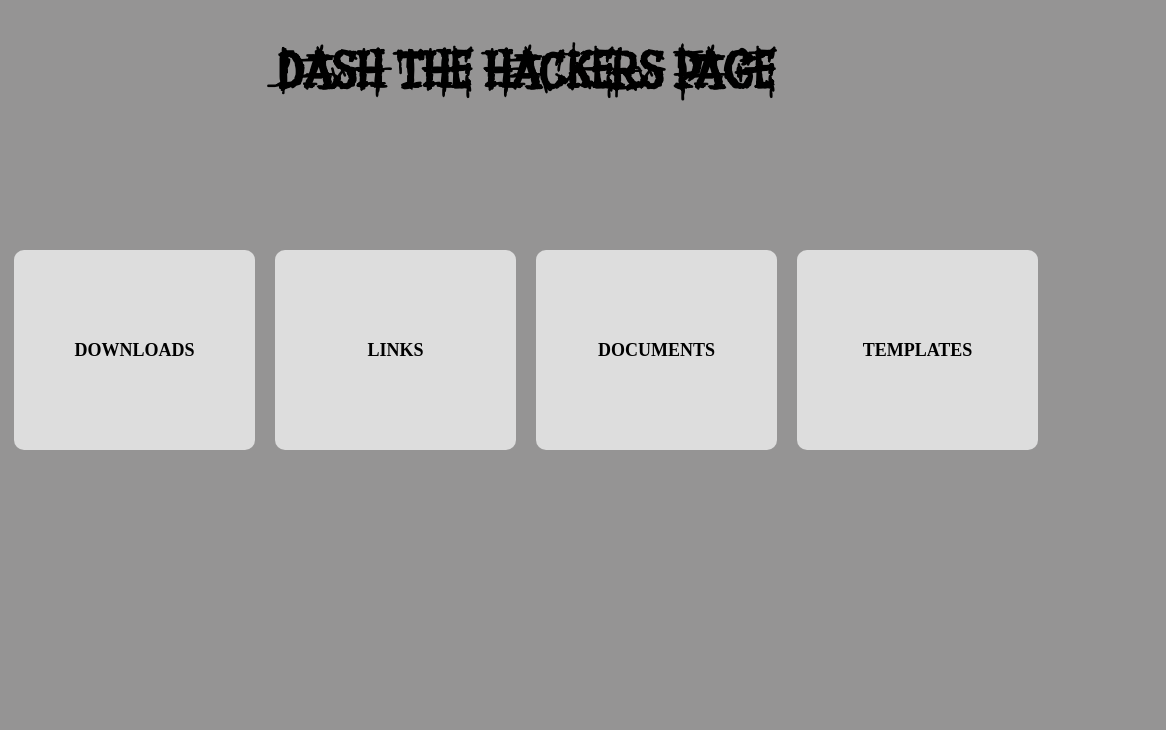
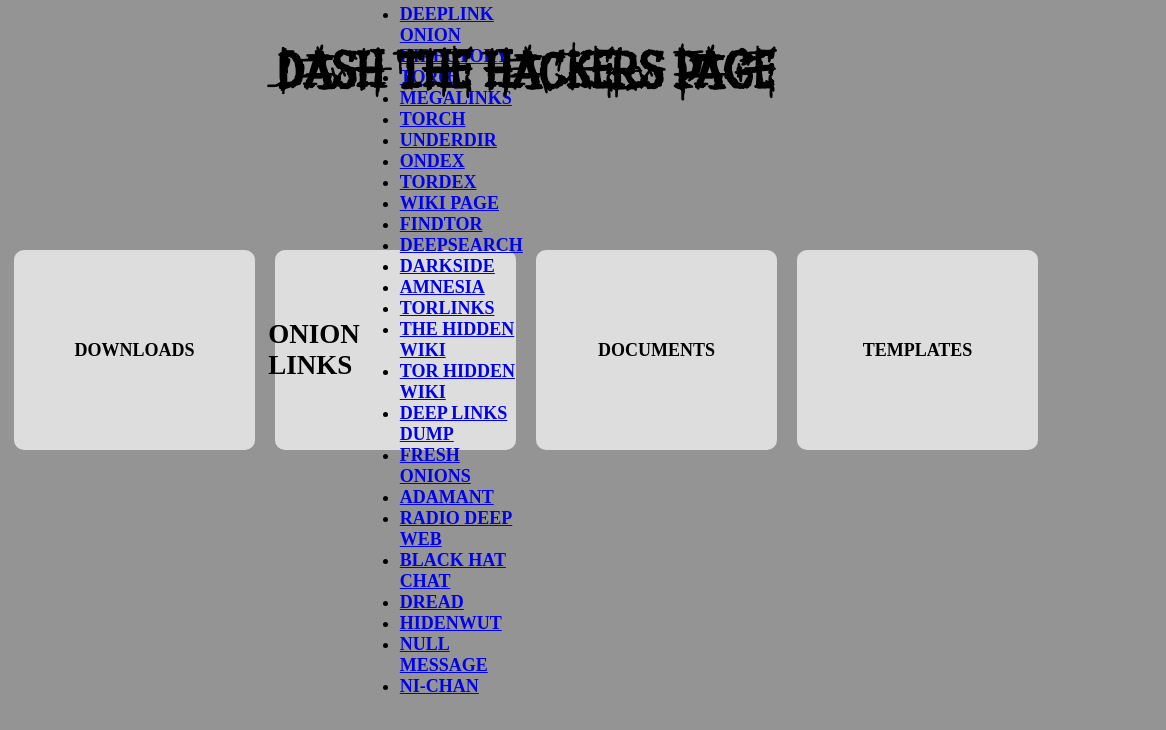
Before and after one commit to dashthehacker/dashthehacker-tor-mode, a plain HTML site: page index.html in a window 1280 px wide. Shown: the full height of the page, 114-1280 px from the left. Drawn offline with Linux system fonts and the light colour scheme.

Commit message:
add links to the document

```diff
--- a/index.html
+++ b/index.html
@@ -15,7 +15,35 @@
         </div>
         <div class="container">
             <div id="downloads">Downloads</div>
-            <div id="links">Links</div>
+            <div id="links">
+                <h2>Onion Links</h2>
+                <ul>
+                    <li><a href="http://deeeepv4bfndyatwkdzeciebqcwwlvgqa6mofdtsvwpon4elfut7lfqd.onion/" target="_blank">DeepLink Onion Directory</a></li>
+                    <li><a href="http://tor66sewebgixwhcqfnp5inzp5x5uohhdy3kvtnyfxc2e5mxiuh34iid.onion/" target="_blank">Tor66</a></li>
+                    <li><a href="http://megaligvlxvyg2qakftplhghbzxatfgawpta5cvafoxfcoxlthofxzid.onion/" target="_blank">MegaLinks</a></li>
+                    <li><a href="http://xmh57jrknzkhv6y3ls3ubitzfqnkrwxhopf5aygthi7d6rplyvk3noyd.onion" target="_blank">Torch</a></li>
+                    <li><a href="http://underdiriled6lvdfgiw4e5urfofuslnz7ewictzf76h4qb73fxbsxad.onion/" target="_blank">UnderDir</a></li>
+                    <li><a href="http://ondexcylxxxq6vcc62l3r2m6rypohvvymsvqeadhln5mjo73pf6ksjad.onion/" target="_blank">Ondex</a></li>
+                    <li><a href="http://tordexu73joywapk2txdr54jed4imqledpcvcuf75qsas2gwdgksvnyd.onion/" target="_blank">Tordex</a></li>
+                    <li><a href="http://uquroyobsaquslaunwkz6bmc3wutpzvwe7mv62xeq64645a57bugnsyd.onion/" target="_blank">Wiki page</a></li>
+                    <li><a href="http://findtorroveq5wdnipkaojfpqulxnkhblymc7aramjzajcvpptd4rjqd.onion/" target="_blank">FindTor</a></li>
+                    <li><a href="http://search7tdrcvri22rieiwgi5g46qnwsesvnubqav2xakhezv4hjzkkad.onion/" target="_blank">DEEPSearch</a></li>
+                    <li><a href="http://darksid3f3ggicny772rvdmrcgfbtixsyjpdgm6unh5qci6r24ukg4qd.onion/" target="_blank">DarkSide</a></li>
+                    <li><a href="http://amnesia7u5odx5xbwtpnqk3edybgud5bmiagu75bnqx2crntw5kry7ad.onion/" target="_blank">Amnesia</a></li>
+                    <li><a href="http://torlinkkusoacyikgxsdcqb2ewmqgwsxno7r7enznf4g2ozhpevnsryd.onion/" target="_blank">TorLinks</a></li>
+                    <li><a href="http://wikiieelwnr2qg477dqmciid2c67vo5gwr7sm2ph7443ukvj5xl3szyd.onion/" target="_blank">The Hidden Wiki</a></li>
+                    <li><a href="http://wikiiinwxf6xeb5mhiztmwxvf3mv7spijedoba6fjx7bjm4tggggipad.onion/" target="_blank">Tor Hidden Wiki</a></li>
+                    <li><a href="http://deepduaixpctg22p6sv2vzf7vg5ywukq7wkornh4dmobzo4543bqsgyd.onion/" target="_blank">Deep links dump</a></li>
+                    <li><a href="http://freshqfv3bjsc4bz7ajhbvchdtwijyyz5kvlbibokjieazjeyknhhdid.onion/" target="_blank">Fresh onions</a></li>
+                    <li><a href="http://adamant6457join2rxdkr2y7iqatar7n4n72lordxeknj435i4cjhpyd.onion/" target="_blank">ADAMANT</a></li>
+                    <li><a href="http://tmnguwi25tpvx6lhsmmnxwqvkntepyqtaz3adhcezudl74ae7oclc7id.onion/" target="_blank">Radio Deep Web</a></li>
+                    <li><a href="http://blkh4ylofapg42tj6ht565klld5i42dhjtysvsnnswte4xt4uvnfj5qd.onion/" target="_blank">Black Hat Chat</a></li>
+                    <li><a href="http://dreadytofatroptsdj6io7l3xptbet6onoyno2yv7jicoxknyazubrad.onion/" target="_blank">Dread</a></li>
+                    <li><a href="http://awoozruja5y3x2s3dsecryqk4bnaxezwxkn6e4mbo3fdkm6odw6brhid.onion/" target="_blank">Hidenwut</a></li>
+                    <li><a href="http://74b3as5fsvxirkrzxbzukugry5la56ilhsqa4yzwhw7bevcydc22tlid.onion/" target="_blank">NULL Message</a></li>
+                    <li><a href="http://plnemlsyla6h5t3nuoz2algzmy635ceuendnjwsmhwn2os5fxahshiad.onion/" target="_blank">Ni-Chan</a></li>
+                </ul>
+            </div>
             <div id="documents">Documents</div>
             <div id="templates">Templates</div>
         </div>
```
